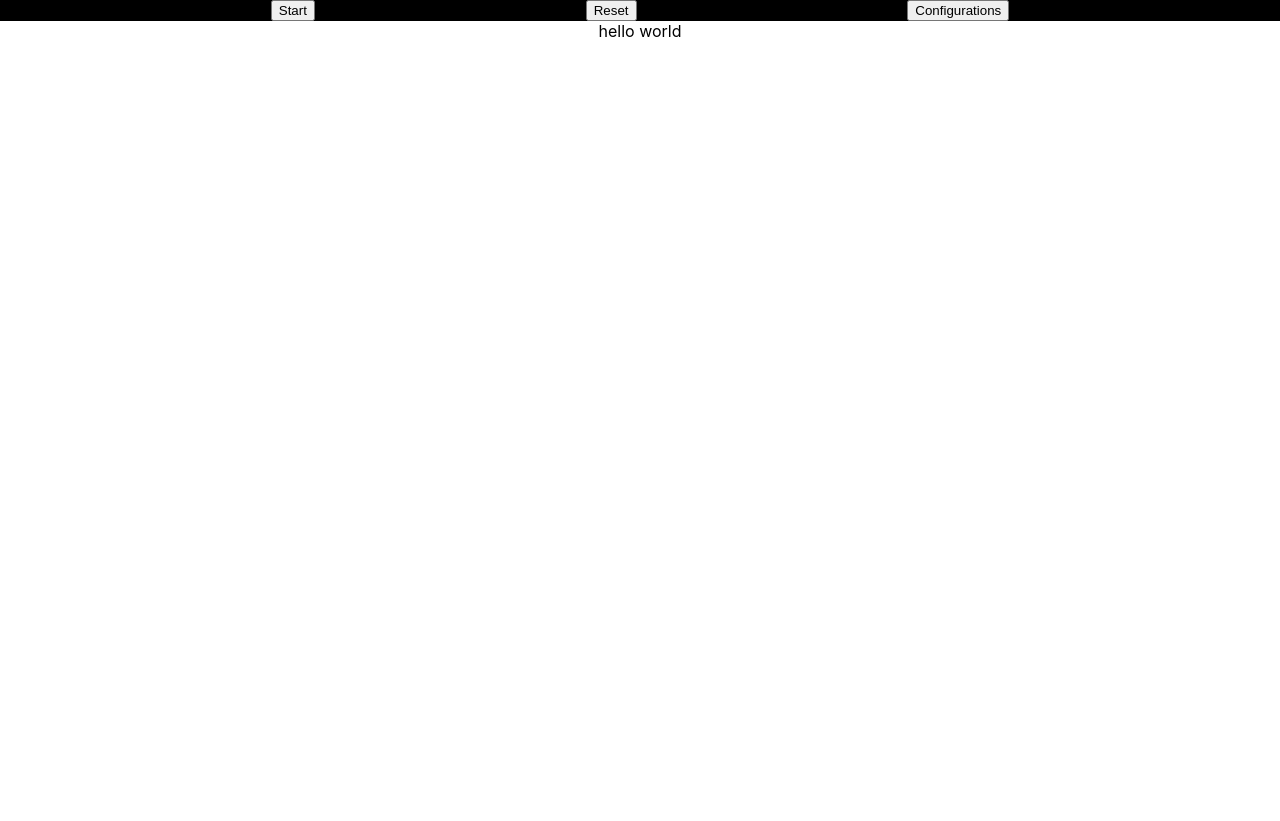
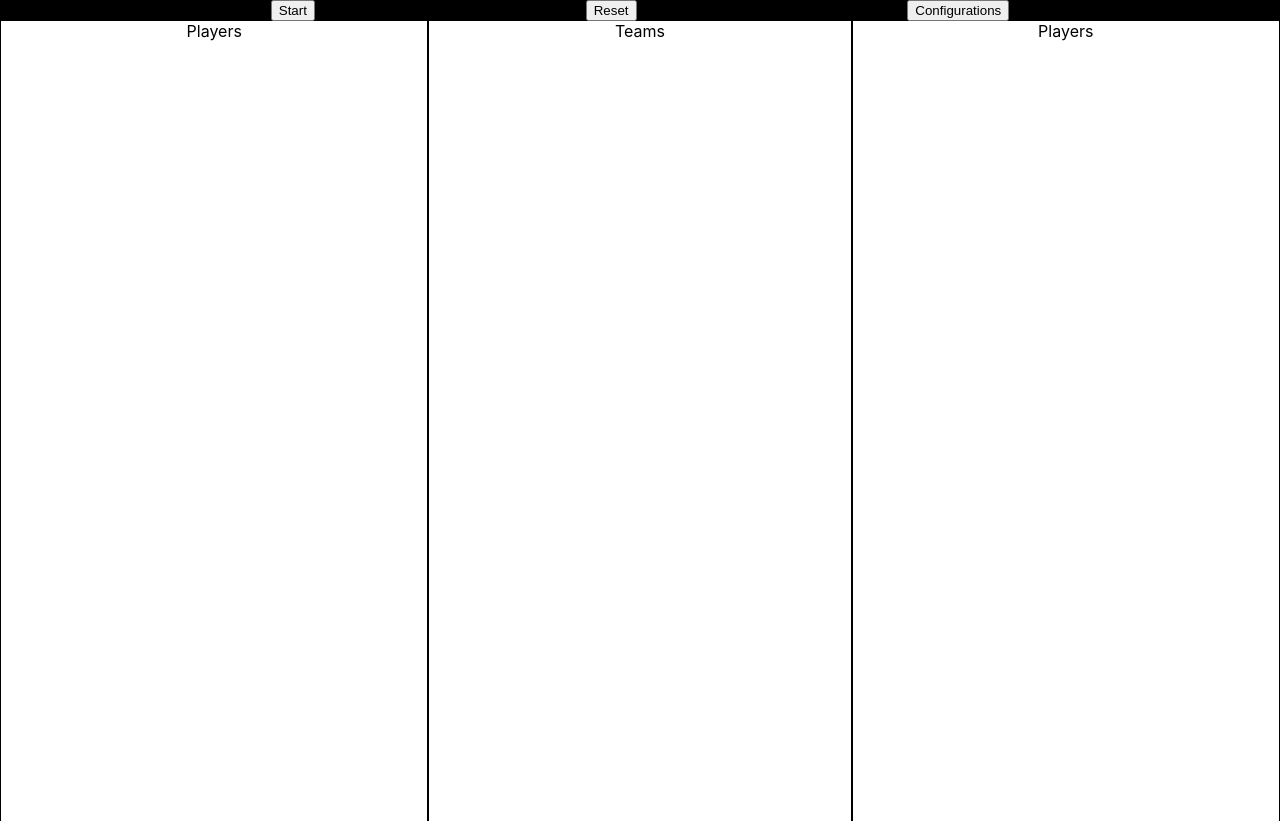
Before and after one commit to itslong/team-maker, a React (Create React App) app: page / in a window 1280 px wide. Before the commit the page ends 800 px from the top, so only its background shows below. Built offline with nearby package versions, Linux system fonts and the light colour scheme.

Commit message:
added stubbed components.

```diff
--- a/src/App.js
+++ b/src/App.js
@@ -4,13 +4,14 @@ import './App.css';
 
 import ControlBar from './components/ControlBar';
 import TeamControls from './components/TeamControls';
+import MainArea from './components/MainArea';
 
 
 function App() {
   return (
     <div className="App">
       <ControlBar />
-      hello world
+      <MainArea />
       <TeamControls />
     </div>
   );
--- /dev/null
+++ b/src/components/MainArea.js
@@ -0,0 +1,20 @@
+/* @flow */
+import React from 'react';
+
+import '../styles/MainArea.css'
+import QueueArea from './QueueArea';
+import TeamsArea from './TeamsArea';
+import PlayersArea from './PlayersArea';
+
+
+function MainArea() {
+  return (
+    <div className="MainArea-container">
+      <PlayersArea />
+      <TeamsArea />
+      <PlayersArea />
+    </div>
+  );
+}
+
+export default MainArea;
--- /dev/null
+++ b/src/components/PlayersArea.js
@@ -0,0 +1,13 @@
+/* flow */
+import React from 'react';
+
+
+function PlayersArea() {
+  return (
+    <div>
+      Players
+    </div>
+  );
+}
+
+export default PlayersArea;
--- /dev/null
+++ b/src/components/QueueArea.js
@@ -0,0 +1,13 @@
+/* flow */
+import React from 'react';
+
+
+function QueueArea() {
+  return (
+    <div>
+      Queue
+    </div>
+  );
+}
+
+export default QueueArea;
--- /dev/null
+++ b/src/components/TeamsArea.js
@@ -0,0 +1,13 @@
+/* @lfow */
+import React from 'react';
+
+
+function TeamsArea() {
+  return (
+    <div>
+      Teams
+    </div>
+  );
+}
+
+export default TeamsArea;
--- /dev/null
+++ b/src/styles/MainArea.css
@@ -0,0 +1,13 @@
+.MainArea-container {
+  display: grid;
+  width: 100vw;
+  height: 100vh;
+  grid-template-columns: auto auto auto;
+}
+
+.MainArea-container > div {
+  border-width: 1px;
+  border-color: black;
+  border-left-style: solid;
+  border-right-style: solid;
+}
```
